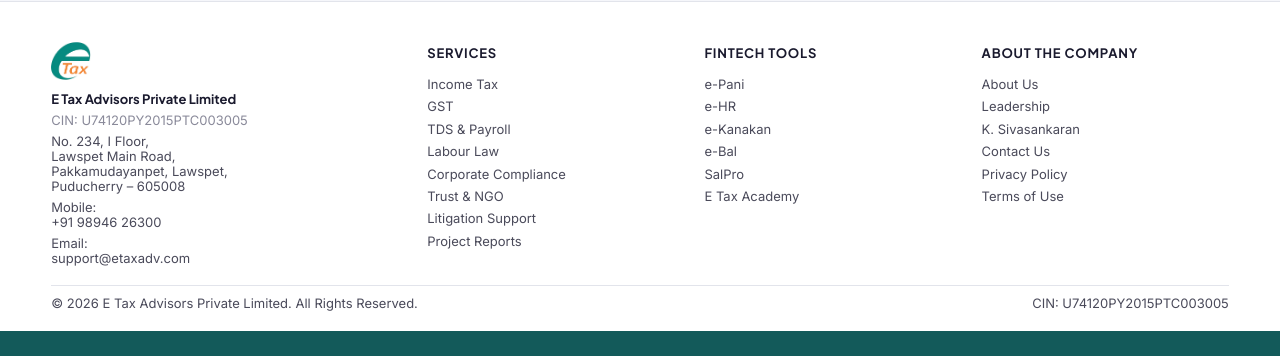
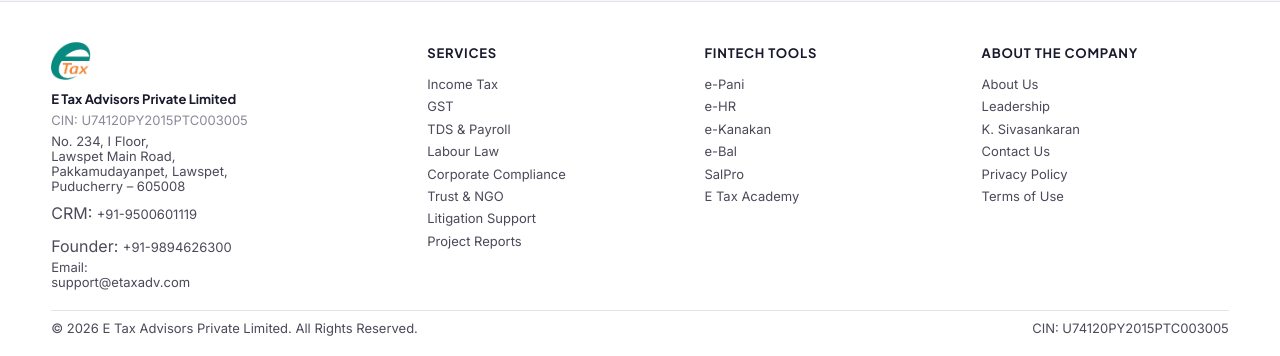
Before and after one commit to advsivasankarank/etaxadv_website, a PHP site: page /index.php in a window 1280 px wide. Shown: the part 2281-2637 px from the top of the page. Before the commit the page ends 2612 px from the top, so only its background shows below. Run offline with PHP 8.4, Linux system fonts and the light colour scheme; some web fonts are replaced.

Commit message:
Update footer contact numbers: CRM +91-9500601119 and Founder +91-9894626300

```diff
--- a/includes/footer.php
+++ b/includes/footer.php
@@ -10,7 +10,10 @@
         Pakkamudayanpet, Lawspet,<br/>
         Puducherry – 605008
       </p>
-      <p class="footer-mobile">Mobile:<br/><a href="tel:+919894626300">+91 98946 26300</a></p>
+      <div class="footer-contact-stack">
+        <span>CRM: <a href="tel:+919500601119">+91-9500601119</a></span>
+        <span>Founder: <a href="tel:+919894626300">+91-9894626300</a></span>
+      </div>
       <p class="footer-email">Email:<br/><a href="mailto:support@etaxadv.com">support@etaxadv.com</a></p>
     </div>
 
```
